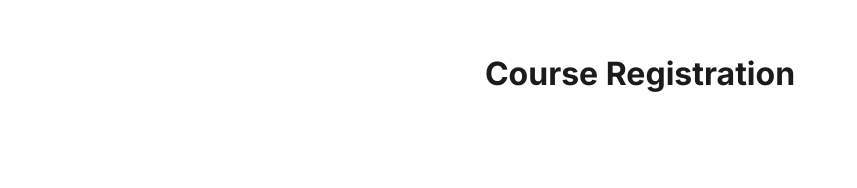
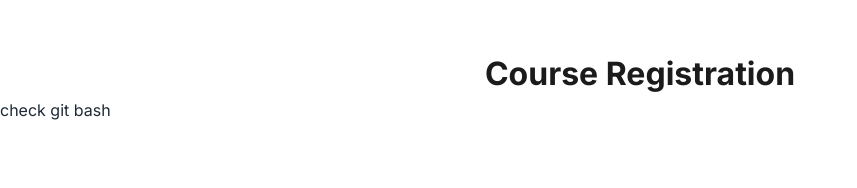
Before and after one commit to taijulsir/course-registration-project, a React (Vite) app: page / in a window 1280 px wide. Shown: the top 188 px of the page, without its empty margins (0-857 px from the left). Built offline with nearby package versions, Linux system fonts and the light colour scheme.

Commit message:
check that gitbash is worked or not

```diff
--- a/src/App.jsx
+++ b/src/App.jsx
@@ -6,6 +6,8 @@ function App() {
     <>
 
       <h1 className='text-[#1C1B1B] text-[32px] font-bold text-center mt-[50px]'>Course Registration</h1>
+      <h1>check git bash
+      </h1>
 
     </>
   )
```
